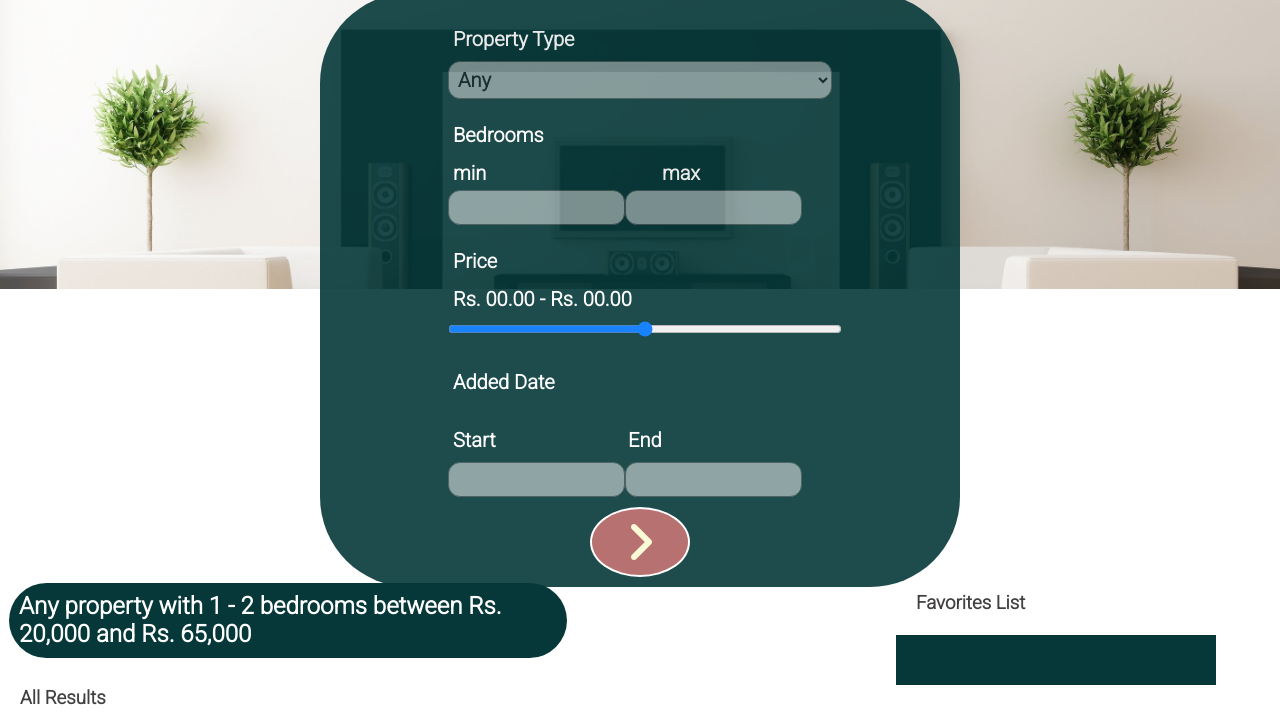
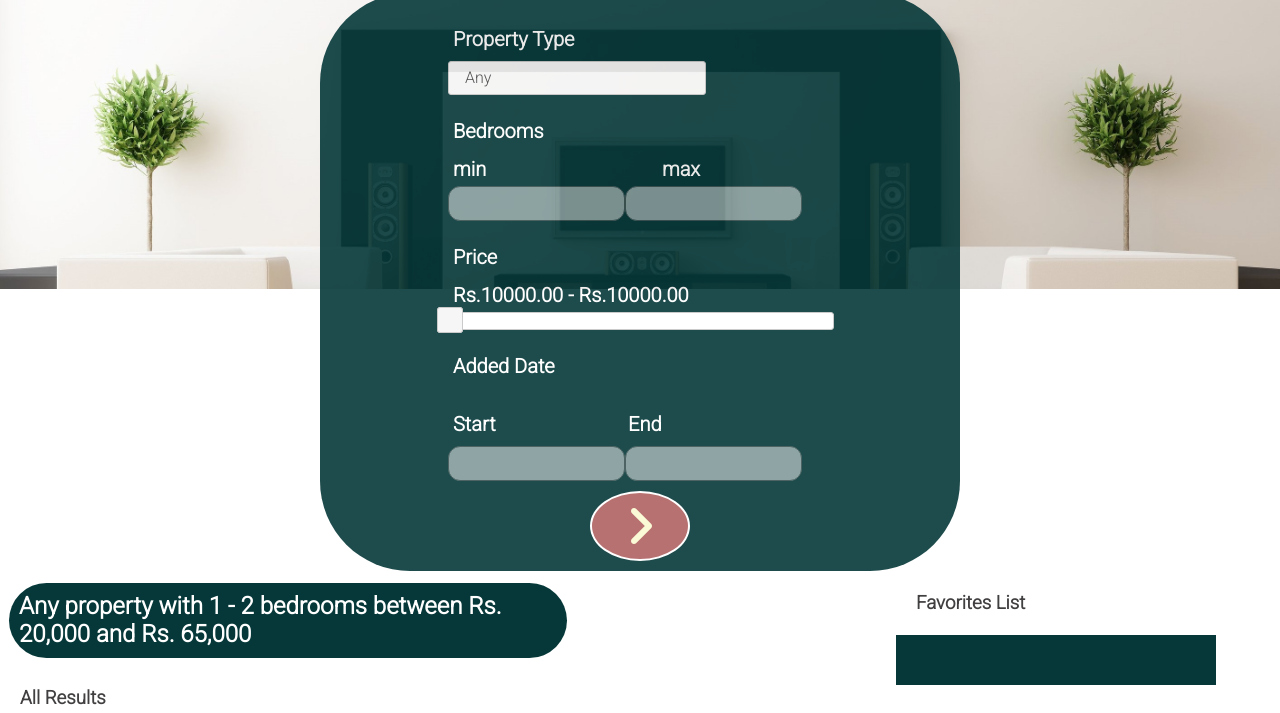
Before and after one commit to thamudhiFernando/Estate-Agent-Client-side-Web, a plain HTML site: page index.html in a window 1280 px wide. Shown: the part 87-800 px from the top of the page. Drawn offline with Linux system fonts and the light colour scheme.

Commit message:
add 5 jQuery UI widgets on form

```diff
--- a/css/searchPageStyles.css
+++ b/css/searchPageStyles.css
@@ -15,6 +15,11 @@ form > label, input, select {
     padding: 5px;
     font-size: 20px;
 }
+form > div#price-range {
+    width: 100%;
+    padding: 0;
+    font-size: 20px;
+}
 
 /*apply CSS for all label class as form-label inside form  */
 form > .form-label {
@@ -29,7 +34,7 @@ form > .form-label:nth-child(5) {
 }
 
 /*apply CSS for input type as text inside form*/
-form > input[type=text] {
+form > input[type=text] ,div#price-range{
     position: relative;
     float: left;
 }
@@ -225,12 +230,12 @@ footer.main-sec{
     }
     /*sTART STYLE OF Form to enter users search criteria*/
     /*CSS of Filter by number of bedroom*/
-    form > label:nth-child(4), label:nth-child(5), label:nth-child(13), label:nth-child(14) {
+    form > label:nth-child(5), label:nth-child(6), label:nth-child(14), label:nth-child(15) {
         width: 43%;
         /*background-color: yellowgreen;*/
     }
     /*Apply style for elements inside form without 1,4,5,10 child*/
-    form > label:not(.form-label:nth-child(1), .form-label:nth-child(4) , .form-label:nth-child(5) , .form-label:nth-child(10)) {
+    form > label:not(.form-label:nth-child(1), .form-label:nth-child(5) , .form-label:nth-child(6) , .form-label:nth-child(11)) {
         margin-top: 20px;
         margin-bottom: 5px;
     }
@@ -416,11 +421,11 @@ footer.main-sec{
     }
 
     /*CSS of Filter by number of bedroom*/
-    form > label:nth-child(4), label:nth-child(5) , label:nth-child(13), label:nth-child(14){
+    form > label:nth-child(5), label:nth-child(6) , label:nth-child(14), label:nth-child(15){
         width: 40%;
     }
     /*Apply style for elements inside form without 1,4,5,10 child*/
-    form > label:not(.form-label:nth-child(1), .form-label:nth-child(4) , .form-label:nth-child(5) , .form-label:nth-child(10)) {
+    form > label:not(.form-label:nth-child(1), .form-label:nth-child(5) , .form-label:nth-child(6) , .form-label:nth-child(11)) {
         margin-top: 20px;
         margin-bottom: 5px;
     }
--- a/index.html
+++ b/index.html
@@ -60,14 +60,15 @@
         </select>
         <!--    Filter by number of bedrooms-->
         <label class="form-label">Bedrooms</label>
+        <label class="form-label" for="max-bedrooms">max</label>
         <label class="form-label" for="mini-bedrooms">min</label>
-        <label class="form-label" for="max-bedrooms">max</label>
         <input type="text" id="mini-bedrooms">
         <input type="text" id="max-bedrooms">
         <!--    Filter by Price range-->
         <label class="form-label">Price</label><br>
-        <label class="form-label" for="price-range">Rs. 00.00 - Rs. 00.00</label>
-        <input type="range" id="price-range" min="10000" max="800000">
+        <label class="form-label" id="price-text" >Rs.10000.00 - Rs.10000.00</label>
+<!--        <input type="range" id="price-range" min="10000" max="800000">-->
+        <div id="price-range"></div>
         <!--   Filter by Property Added Date by Site-->
         <label class="form-label">Added Date</label>
         <label class="form-label" for="start-added-date">Start</label>
--- a/js/searchPageScript.js
+++ b/js/searchPageScript.js
@@ -1,4 +1,38 @@
 // Form Script
+
+// Property Type Select Widget Function
+$(function () {
+    $("#propertyType").selectmenu();
+});
+
+// Number of bedrooms Spinner Widget Function
+$(function () {
+    $("#mini-bedrooms").spinner();
+    $("#max-bedrooms").spinner();
+    if ( $("#mini-bedrooms").spinner( "instance" ) &&  $("#max-bedrooms").spinner( "instance" )  ) {
+        $("#mini-bedrooms").spinner( "destroy" );
+        $("#max-bedrooms").spinner( "destroy" );
+    } else {
+        $("#mini-bedrooms").spinner();
+        $("#max-bedrooms").spinner();
+    }
+});
+
+// Price range Slider Widget Function
+$(function () {
+    $("#price-range").slider({
+        range: true,
+        min: 10000,
+        max: 800000,
+        values: [50, 200],
+        slide: function (event, ui) {
+            $("#price-text").text("Rs." + ui.values[0] + " - Rs." + ui.values[1]);
+        }
+    });
+    $("#price-text").val("Rs."+ $("#price-range").slider("values",0) +" - Rs."+ $("#price-range").slider("values",1) );
+});
+
+
 // Submit Button Click Function
 $(function () {
     $(".widget form button").button();
@@ -14,30 +48,26 @@ $(function () {
 
     var dateFormat = "dd/mm/yyyy";
 
-    var startDate = $("#start-added-date").datepicker(
-        {
+    var startDate = $("#start-added-date").datepicker({
         changeMonth: true,
-            changeYear:true,
+        changeYear: true,
         numberOfMonths: 2,
         duration: "normal",
-            prevText:"click for previous months",
-            nextText:"click for next months",
+        prevText: "click for previous months",
+        nextText: "click for next months",
         maxDate: "defaultDate"
-        }
-    ).on("change", function () {
+    }).on("change", function () {
         endDate.datepicker("option", "startDate", getAddedDate(this))
     });
-    var endDate = $("#end-added-date").datepicker(
-        {
+    var endDate = $("#end-added-date").datepicker({
         changeMonth: true,
-            changeYear:true,
+        changeYear: true,
         numberOfMonths: 2,
         duration: "normal",
-            prevText:"click for previous months",
-            nextText:"click for next months",
+        prevText: "click for previous months",
+        nextText: "click for next months",
         maxDate: "defaultDate"
-        }
-    ).on("change", function () {
+    }).on("change", function () {
         startDate.datepicker("option", "endDate", getAddedDate(this))
     });
 
```
Lines whose indentation alone changed are shown as unchanged.
